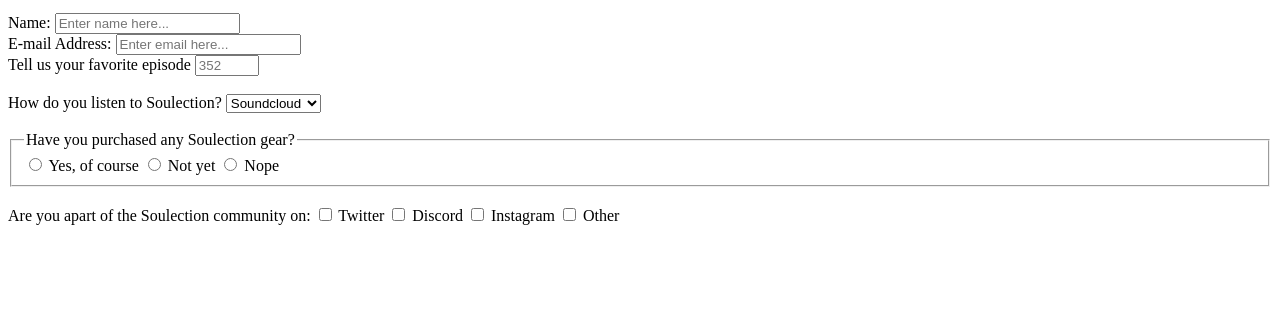
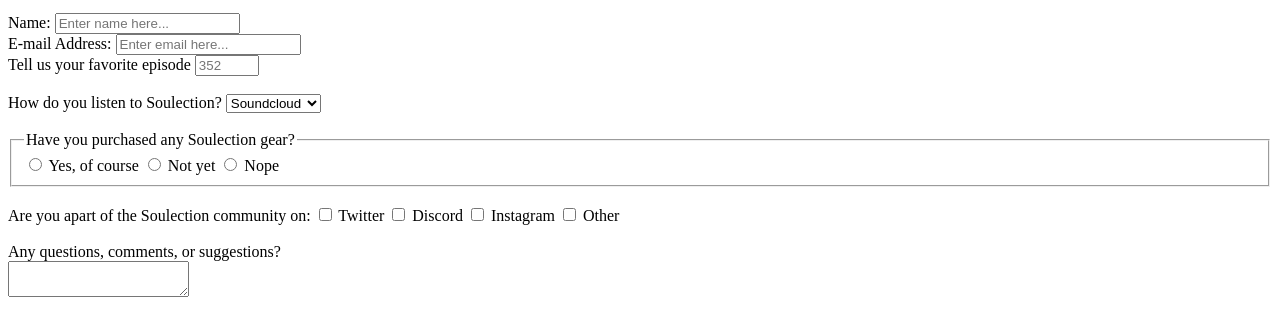
Before and after one commit to ca-s92/fcc-survey, a plain HTML site: page index.html in a window 1280 px wide. Shown: the part 87-418 px from the top of the page. Drawn offline with Linux system fonts and the light colour scheme.

Commit message:
added textarea

```diff
--- a/index.html
+++ b/index.html
@@ -56,7 +56,11 @@
         <label for="etc">Other</label>
       </div>
       <br>
-
+      <div id="userstory15">
+        <label for="suggestions">Any questions, comments, or suggestions?</label>
+        <br>
+        <textarea id="textarea" name="suggestions"></textarea>
+      </div>
     </form>
   </div>
 </body>
```
